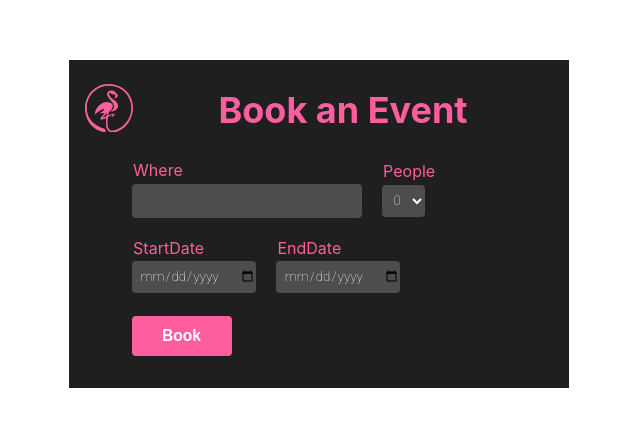
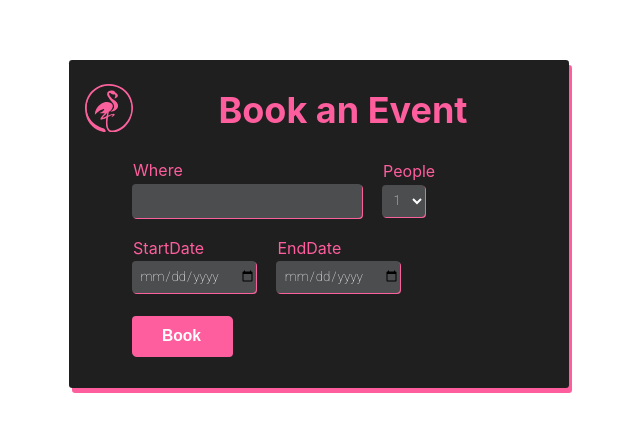
Before and after one commit to SharjeelSIqbal/event-calendar-date-range, a React (Create React App) app: page / in a window 1280 px wide. Shown: the part 176-608 px from the top of the page, without its empty margins (321-961 px from the left). Built offline with nearby package versions, Linux system fonts and the light colour scheme.

Commit message:
added smoother animations removed console.logs changed the startDate state to null to avoid conflicts

```diff
--- a/src/App.jsx
+++ b/src/App.jsx
@@ -8,7 +8,6 @@ const App = () => {
     if(!localStorage.getItem('event-data')){
       localStorage.setItem('event-data', JSON.stringify({ nextEvent: 1, eventData: [] }))
     }
-    return
   })
 
   return (
--- a/src/components/form.jsx
+++ b/src/components/form.jsx
@@ -7,8 +7,8 @@ import { useReducer } from 'react'
 
 const initialState = {
   where: '',
-  people: null,
-  startDate: Date.now(),
+  people: 0,
+  startDate: null,
   endDate: null
 }
 
@@ -19,6 +19,8 @@ const reducer = (state, action) => {
         ...state,
         [action.field]: action.payload
       }
+      case 'reset':
+        return initialState
       default:
         return state
     }
@@ -27,14 +29,17 @@ const reducer = (state, action) => {
 
 
 const Form = () => {
+  const [ form, dispatch ] = useReducer(reducer, initialState)
 
   const handleSubmit = (e) => {
     e.preventDefault()
     const data = JSON.parse(localStorage.getItem('event-data'))
-    console.log(data)
     data.eventData.push({form, currentEvent: data.nextEvent - 1 })
     data.nextEvent += 1;
     localStorage.setItem('event-data', JSON.stringify(data))
+
+    dispatch({ type: 'reset' })
+
   }
 
   const handleChange = (e) => {
@@ -45,7 +50,6 @@ const Form = () => {
     })
   }
 
-  const [ form, dispatch ] = useReducer(reducer, initialState)
   return (
     <>
     <Header />
@@ -58,11 +62,12 @@ const Form = () => {
             type='text'
             onChange={handleChange}
             value={form.where}
-            name='where' />
+            name='where'
+            required />
         </Label>
         <Label name='people'>
-          <select name='people' id="people" onChange={handleChange}>
-            <option value={0}>0</option>
+          <select name='people' id="people" onChange={handleChange} required>
+
             <option value={1}>1</option>
             <option value={2}>2</option>
             <option value={3}>3</option>
--- a/src/components/inputDate.jsx
+++ b/src/components/inputDate.jsx
@@ -11,9 +11,9 @@ const InputDate = ({ handleChange, name }) => {
         id={name}
         name={name}
         type="date"
-        min={name === 'startDate' ? Date.now() : null}
         onChange={handleChange}
         onClick={showCalender}
+        required
       />
     </div>
   )
--- a/src/css/Global.module.css
+++ b/src/css/Global.module.css
@@ -23,8 +23,16 @@ label > h6 {
 
 button {
   cursor: pointer;
-  border-radius: .25srem;
+  border-radius: .25rem;
   border: none;
+  box-shadow: 1px 1px #FA619C;
+  transform: translateY(0px);
+  transition: transform .3s. ease;
+}
+
+button:active {
+  transform: translateY(3px);
+  transition: transform .3s ease;
 }
 
 input,
@@ -38,6 +46,7 @@ select {
   outline-color: #FA619C;
   padding-left: .5rem;
   font-family: 'Roboto', sans-serif;
+  box-shadow: 1px 1px #FA619C;
 }
 
 
@@ -45,6 +54,8 @@ input:focus,
 select:focus {
   background-color: whitesmoke;
   color: black;
+  transform: translateY(2px);
+  transition: transform .2s ease;
 }
 
 
--- a/src/css/Layout.module.css
+++ b/src/css/Layout.module.css
@@ -10,9 +10,9 @@
 
 .box{
   background-color: #1F1F1F;
+  box-shadow: 3px 5px #FE5E9D;
+  border-radius: .2rem;
 }
-
-
 
 .form {
   margin: auto;
@@ -71,19 +71,13 @@
 .submitButton {
   overflow: hidden;
   position: relative;
-  /* top: 0;
-  left: 0;
-  bottom: 0;
-  right: 0; */
   height: 2.5rem;
   width: 100px;
   background-color: #FE5E9D;
   border: none;
   border-radius: .25rem;
   margin: 0;
-
 }
-
 
 .submitButton:hover > .circle {
   height: 125px;
```
